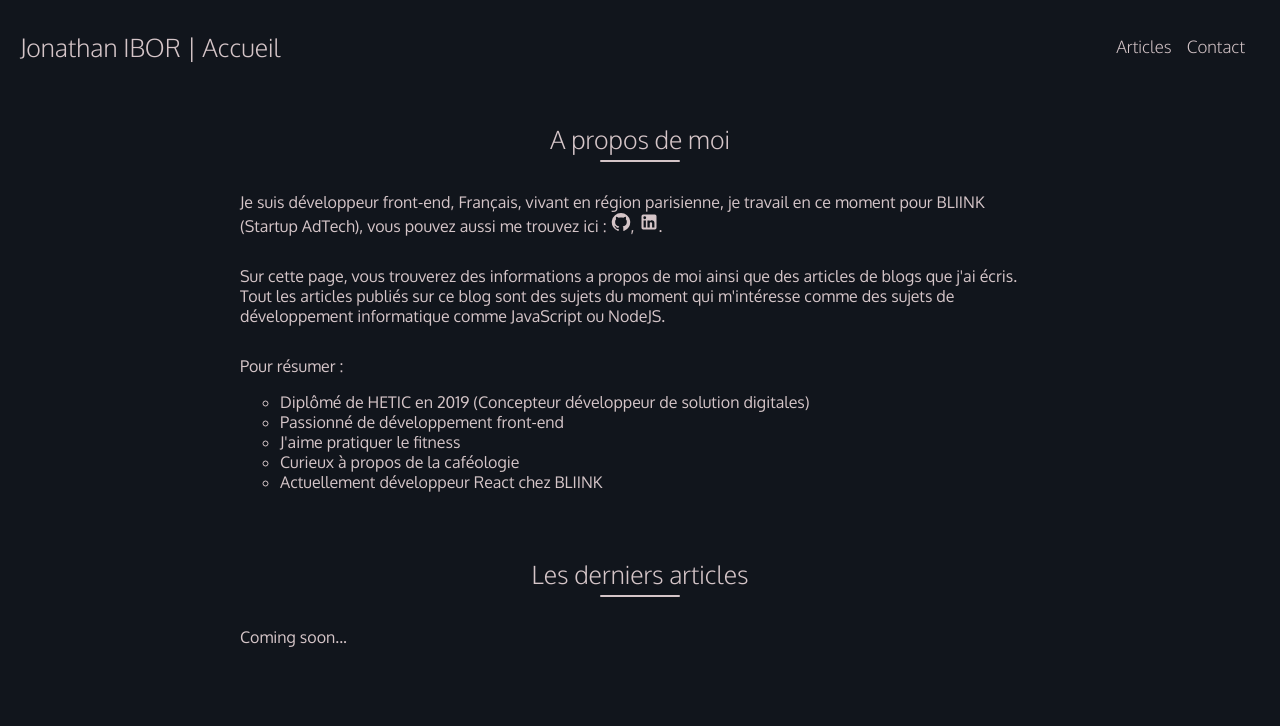
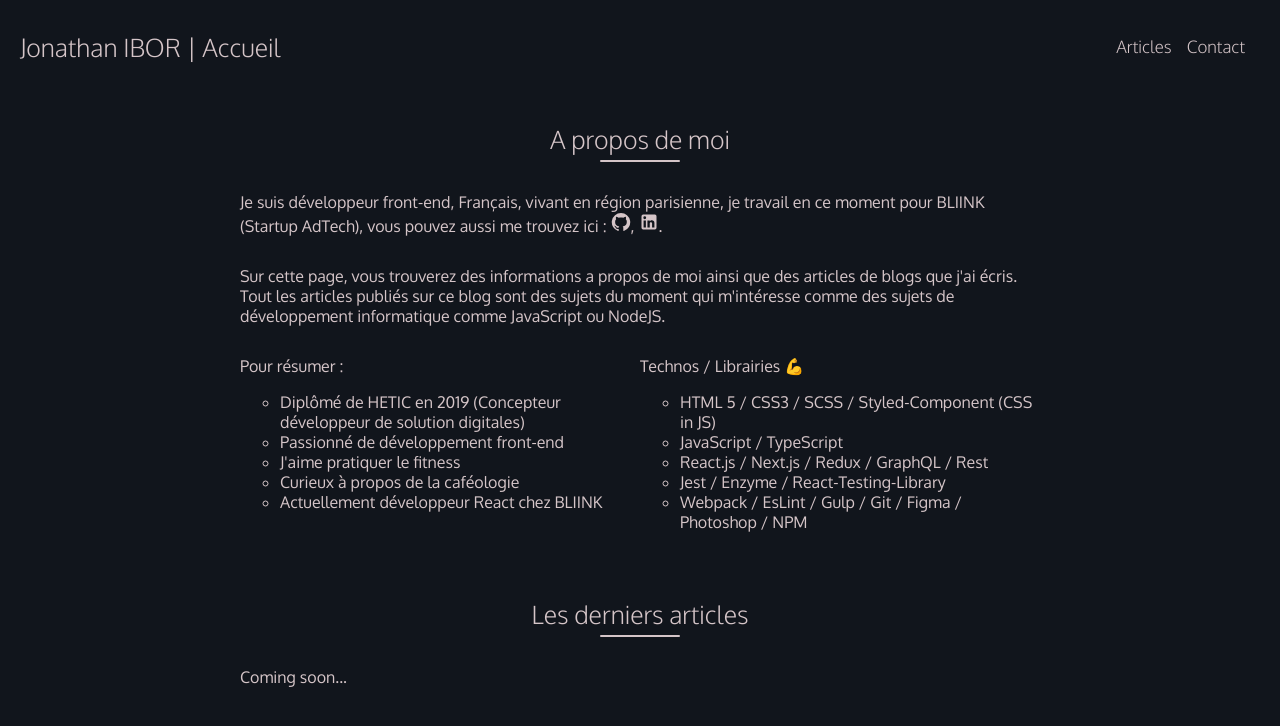
Before and after one commit to Kola-Kola/NewPortfolio, a Next.js app: page / in a window 1280 px wide. Shown: the top 726 px of the page. Built offline with nearby package versions, Linux system fonts and the light colour scheme.

Commit message:
feat: Add more information on homepage (technos/library)
Signed-off-by: Jonathan <jonathan.ibor@gmail.com>

```diff
--- a/components/blocks/Menu/index.tsx
+++ b/components/blocks/Menu/index.tsx
@@ -1,27 +1,30 @@
-import { UnorderedList, List, Link } from './styles'
-import { Props } from './types'
+import {Link as LinkStyle, List, UnorderedList} from './styles'
+import Link from 'next/link'
+import {Props} from './types'
 
 const Menu = ({
   styleContainer,
   styleLink,
   configs,
-  openInNewWindow
 }: Props) => {
   return (
     <UnorderedList style={styleContainer || {}}>
       { configs.map((item, i: number) => (
         <List key={`${item.label}__${i}`}>
           <Link
-            style={styleLink}
-            href={item.path}
-            target={openInNewWindow ? '_blank' : '_self'}
+              href={item.path}
+              shallow={false}
           >
-            {item.label}
+              <LinkStyle
+                  style={styleLink}
+              >
+                  {item.label}
+              </LinkStyle>
           </Link>
         </List>
       )) }
     </UnorderedList>
   )
-}
+};
 
 export default Menu
--- a/components/blocks/Menu/styles.ts
+++ b/components/blocks/Menu/styles.ts
@@ -5,13 +5,14 @@ export const UnorderedList = styled.ul`
   flex-flow: row wrap;
   align-items: center;
   list-style: none;
-`
+`;
 
 export const List = styled.li`
   margin-right: 15px;
-`
-export const Link = styled.a`
+`;
+export const Link = styled.div`
   position: relative;
   font-size: 17px;
   font-weight: lighter;
-`
+  cursor: pointer;
+`;
--- a/pages/index.tsx
+++ b/pages/index.tsx
@@ -8,26 +8,31 @@ import Heading from "../components/blocks/Heading";
 import styled from "styled-components";
 import PageLayout from "../components/layouts/PageLayout";
 
+const Row = styled.div`
+  display: flex;
+  flex-flow: row wrap;
+`;
+
 const LastPostsContainer = styled.section`
   display: flex;
   flex-flow: column wrap;
   align-items: flex-start;
   margin: 50px auto;
   max-width: 800px;
-`
+`;
 
 const PostsRowContainer = styled.div`
   display: flex;
   flex-flow: column wrap;
   margin-top: 30px;
-`
+`;
 
 const AboutMeContainer = styled.div`
   display: flex;
   flex-flow: column wrap;
   max-width: 800px;
   margin: 50px auto;
-`
+`;
 
 const MiddleUnderlineText = styled.div`
   width: 80px;
@@ -35,17 +40,17 @@ const MiddleUnderlineText = styled.div`
   border-radius: 5px;
   background: #d5c5c8;
   margin-top: 5px;
-`
+`;
 
 const TextContainer = styled.p`
   margin-top: 30px;
   max-width: 800px;
   line-height: 20px;
-`
+`;
 
 const List = styled.li`
   list-style: circle;
-`
+`;
 
 export const getStaticProps = async () => {
   if (!process.env.SPACE_ID_CONTENTFUL && !process.env.TOKEN_CONTENTFUL) {
@@ -59,9 +64,9 @@ export const getStaticProps = async () => {
   const client = createClient({
     space: process.env.SPACE_ID_CONTENTFUL || '',
     accessToken: process.env.TOKEN_CONTENTFUL || '',
-  })
+  });
 
-  const posts = await client.getEntries('blogPost')
+  const posts = await client.getEntries('blogPost');
 
   return {
     props: {
@@ -91,7 +96,8 @@ const Blog = ({posts}: any) => {
             Tout les articles publiés sur ce blog sont des sujets du moment qui m&apos;intéresse comme des sujets de
             développement informatique comme JavaScript ou NodeJS.
           </TextContainer>
-          <TextContainer>
+          <Row>
+            <TextContainer style={{width: '50%'}}>
               <span>Pour résumer : </span>
               <ul>
                 <List>Diplômé de <a href="https://www.hetic.net/">HETIC</a> en 2019 (Concepteur développeur de solution
@@ -102,6 +108,17 @@ const Blog = ({posts}: any) => {
                 <List>Actuellement développeur React chez <a href="https://bliink.io">BLIINK</a> </List>
               </ul>
             </TextContainer>
+            <TextContainer style={{width: '50%'}}>
+              <span>Technos / Librairies 💪</span>
+              <ul>
+                <List>HTML 5 / CSS3 / SCSS / Styled-Component (CSS in JS)</List>
+                <List>JavaScript / TypeScript</List>
+                <List>React.js / Next.js / Redux / GraphQL / Rest</List>
+                <List>Jest / Enzyme / React-Testing-Library</List>
+                <List>Webpack / EsLint / Gulp / Git / Figma / Photoshop / NPM</List>
+              </ul>
+            </TextContainer>
+          </Row>
         </AboutMeContainer>
         <LastPostsContainer>
           <div style={{display: 'flex', flexFlow: 'column', alignItems: 'center', width: '100%'}}>
@@ -115,6 +132,6 @@ const Blog = ({posts}: any) => {
       </PageLayout>
     </div>
   )
-}
+};
 
 export default Blog
```
Also changed, not shown: 1 other file (tests, documents, lock files or other folders). Lines whose indentation alone changed are shown as unchanged.
